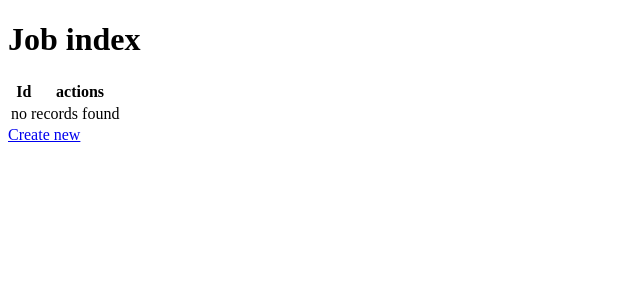
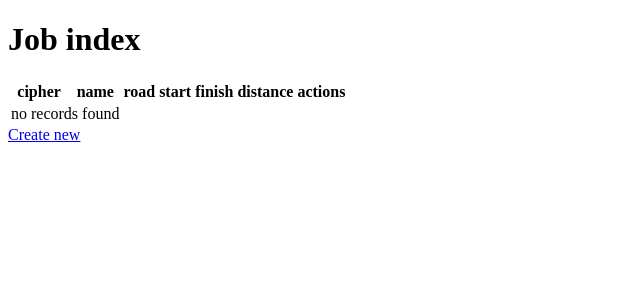
Before and after one commit to Voldemortas/keliuPrieziura, a Symfony app: template keliuPrieziura/templates/job/index.html.twig in a window 1280 px wide. Shown: the top 300 px of the page, without its empty margins (0-640 px from the left). Run offline with Twig, Linux system fonts and the light colour scheme; the template is opened without the code that fills it, so the values that code supplies are empty; some libraries are stand-ins or nearby versions.

Commit message:
added jobs table

```diff
--- a/keliuPrieziura/templates/job/index.html.twig
+++ b/keliuPrieziura/templates/job/index.html.twig
@@ -8,14 +8,24 @@
     <table class="table">
         <thead>
             <tr>
-                <th>Id</th>
+                <th>cipher</th>
+                <th>name</th>
+                <th>road</th>
+                <th>start</th>
+                <th>finish</th>
+                <th>distance</th>
                 <th>actions</th>
             </tr>
         </thead>
         <tbody>
         {% for job in jobs %}
             <tr>
-                <td>{{ job.id }}</td>
+                <td>{{ job.cipher.cipher }}</td>
+                <td>{{ job.cipher.name }}</td>
+                <td>{{ job.section.name }}</td>
+                <td>{{ job.section.sectionStart }}</td>
+                <td>{{ job.section.sectionFinish }}</td>
+                <td>{{ job.distance }}</td>
                 <td>
                     <a href="{{ path('job_show', {'id': job.id}) }}">show</a>
                     <a href="{{ path('job_edit', {'id': job.id}) }}">edit</a>
```
